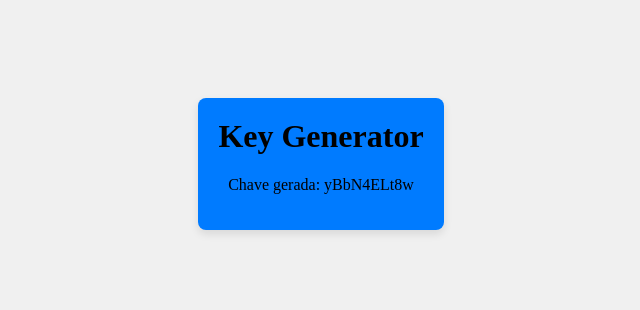
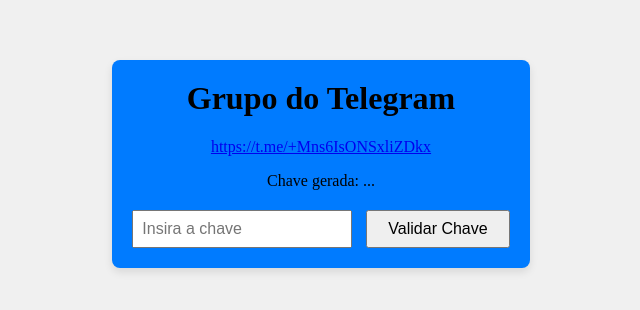
Before and after one commit to kenovenas/cryptofaucets, a plain HTML site: page index.html in a window 1280 px wide. Shown: the part 236-546 px from the top of the page, without its empty margins (319-959 px from the left). Drawn offline with Linux system fonts and the light colour scheme; no server answers.

Commit message:
Update index.html

```diff
--- a/index.html
+++ b/index.html
@@ -25,28 +25,88 @@
         .banner h1 {
             margin-top: 0;
         }
+        .input-container {
+            margin-top: 20px;
+            text-align: center;
+        }
+        .input-container input[type="text"] {
+            padding: 8px;
+            font-size: 16px;
+            width: 200px;
+            margin-right: 10px;
+        }
+        .input-container button {
+            padding: 8px 20px;
+            font-size: 16px;
+            cursor: pointer;
+        }
     </style>
 </head>
 <body>
     <div class="banner">
-        <h1>Key Generator</h1>
+        <h1>Grupo do Telegram</h1>
+        <p><a href="https://t.me/+Mns6IsONSxliZDkx">https://t.me/+Mns6IsONSxliZDkx</a></p>
         <p>Chave gerada: <span id="generatedKey">...</span></p>
+        <div class="input-container">
+            <input type="text" id="keyInput" placeholder="Insira a chave">
+            <button id="validarChaveBtn">Validar Chave</button>
+        </div>
     </div>
 
     <script>
-        // Geração de chave aleatória
-        function generateRandomKey() {
-            const characters = 'ABCDEFGHIJKLMNOPQRSTUVWXYZabcdefghijklmnopqrstuvwxyz0123456789';
-            const length = 10;
-            let result = '';
-            for (let i = 0; i < length; i++) {
-                result += characters.charAt(Math.floor(Math.random() * characters.length));
+        // Função para fazer a requisição à página que gera a chave
+        async function fetchGeneratedKey() {
+            try {
+                const response = await fetch('https://kenovenas.github.io/cryptofaucets/');
+                const html = await response.text();
+
+                // Parse do HTML para obter a chave gerada
+                const parser = new DOMParser();
+                const doc = parser.parseFromString(html, 'text/html');
+                const generatedKeyElement = doc.getElementById('generatedKey');
+                if (generatedKeyElement) {
+                    const generatedKey = generatedKeyElement.textContent.trim();
+
+                    // Atualiza a página com a chave gerada
+                    updatePageWithGeneratedKey(generatedKey);
+                } else {
+                    console.error('Elemento da chave não encontrado.');
+                }
+            } catch (error) {
+                console.error('Erro ao obter a chave gerada:', error);
             }
-            return result;
         }
 
-        // Atualizar a chave gerada na página
-        document.getElementById('generatedKey').textContent = generateRandomKey();
+        // Função para validar a chave inserida pelo usuário
+        function validarChave() {
+            const chaveInserida = document.getElementById('keyInput').value.trim();
+            const chaveGerada = document.getElementById('generatedKey').textContent.trim();
+
+            if (chaveInserida === chaveGerada) {
+                console.log('Chave válida! Liberando função principal...');
+                // Substitua 'sua_funcao_principal()' pela função que deseja liberar
+                sua_funcao_principal();
+            } else {
+                console.log('Chave inválida! Ação não permitida...');
+                // Coloque aqui a lógica para lidar com chave inválida
+            }
+        }
+
+        // Função principal que será liberada ao validar a chave
+        function sua_funcao_principal() {
+            // Coloque aqui o código da função principal que deseja liberar
+            console.log('Função principal liberada!');
+        }
+
+        // Evento para acionar a obtenção da chave ao carregar a página
+        document.addEventListener('DOMContentLoaded', function() {
+            fetchGeneratedKey();
+        });
+
+        // Evento para acionar a validação da chave ao clicar no botão
+        document.getElementById('validarChaveBtn').addEventListener('click', function() {
+            validarChave();
+        });
     </script>
 </body>
 </html>
```
